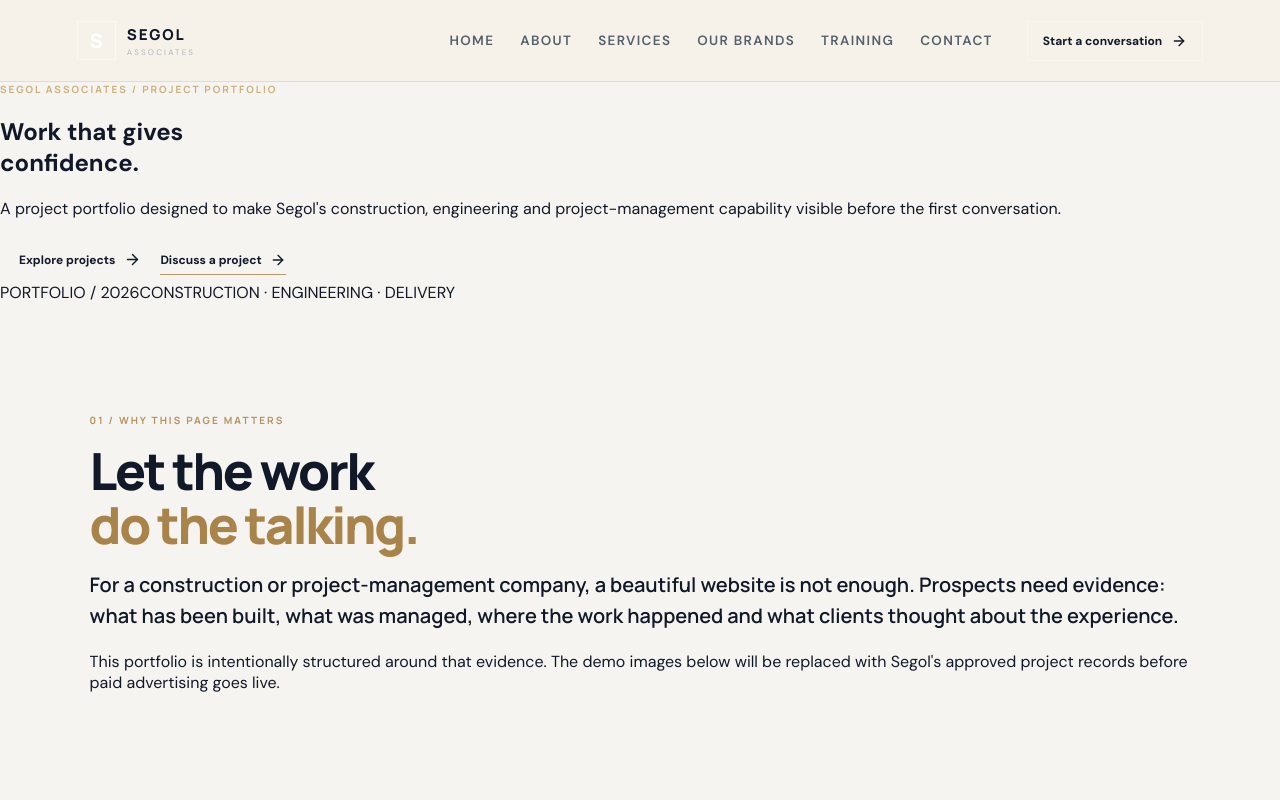
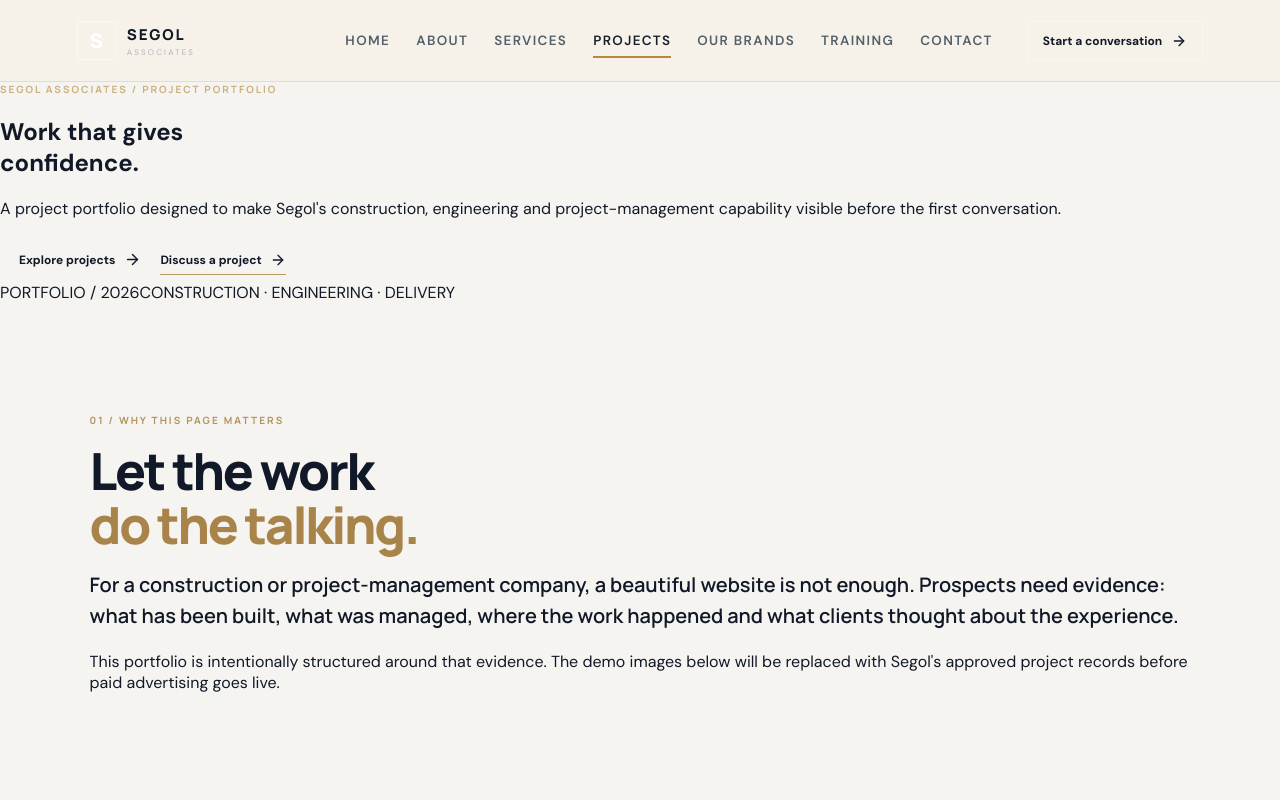
Before and after one commit to Talemu333/segol-associates-website, a React (Vite) app: page /projects in a window 1280 px wide. Shown: the top 800 px of the page. Built offline with nearby package versions, Linux system fonts and the light colour scheme.

Commit message:
feat: add projects to main navigation

```diff
--- a/src/components/layout/SiteHeader.jsx
+++ b/src/components/layout/SiteHeader.jsx
@@ -6,6 +6,7 @@ const links = [
   ['/', 'Home'],
   ['/about', 'About'],
   ['/services', 'Services'],
+  ['/projects', 'Projects'],
   ['/brands', 'Our Brands'],
   ['/training', 'Training'],
   ['/contact', 'Contact'],
```
